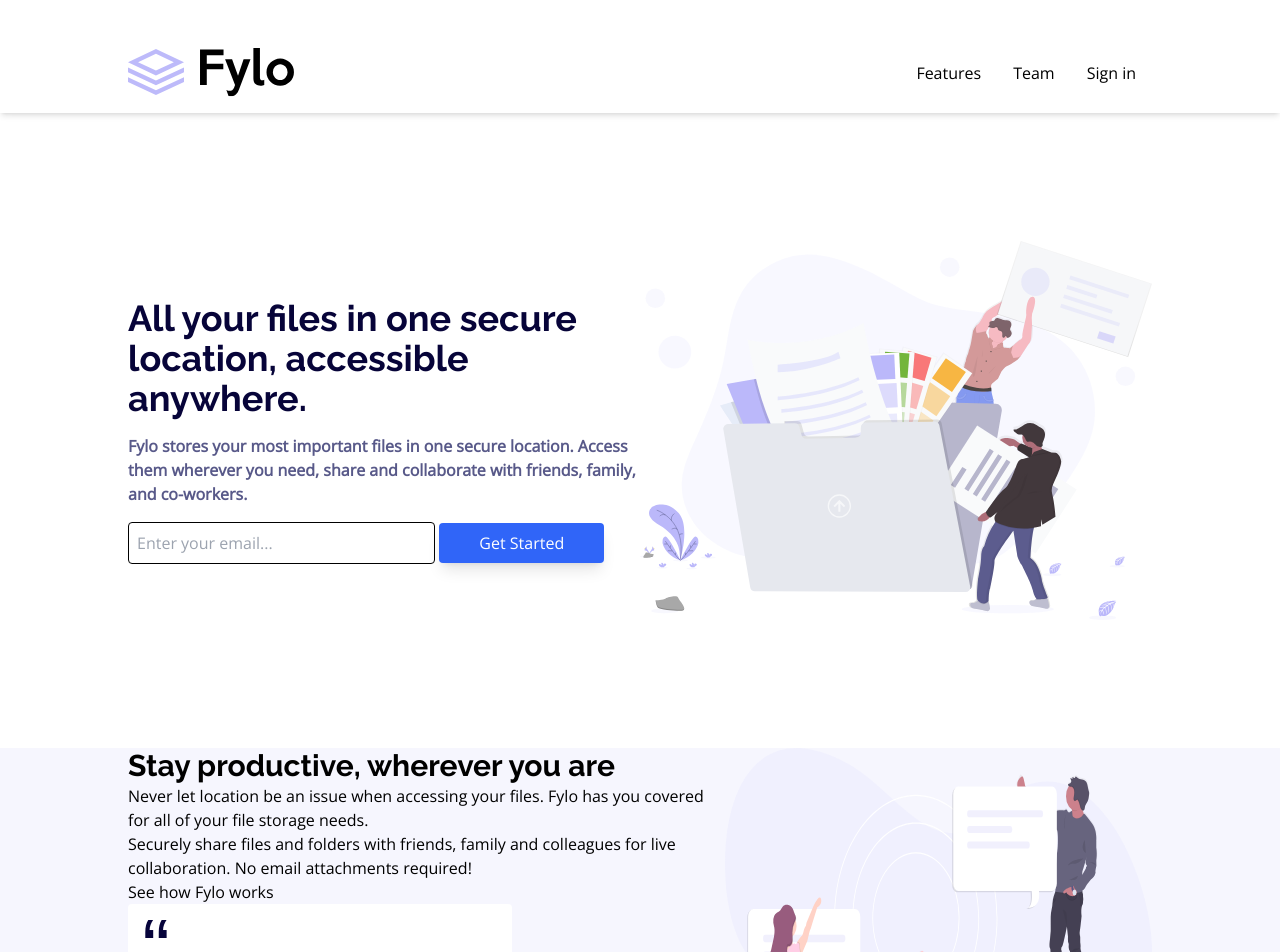
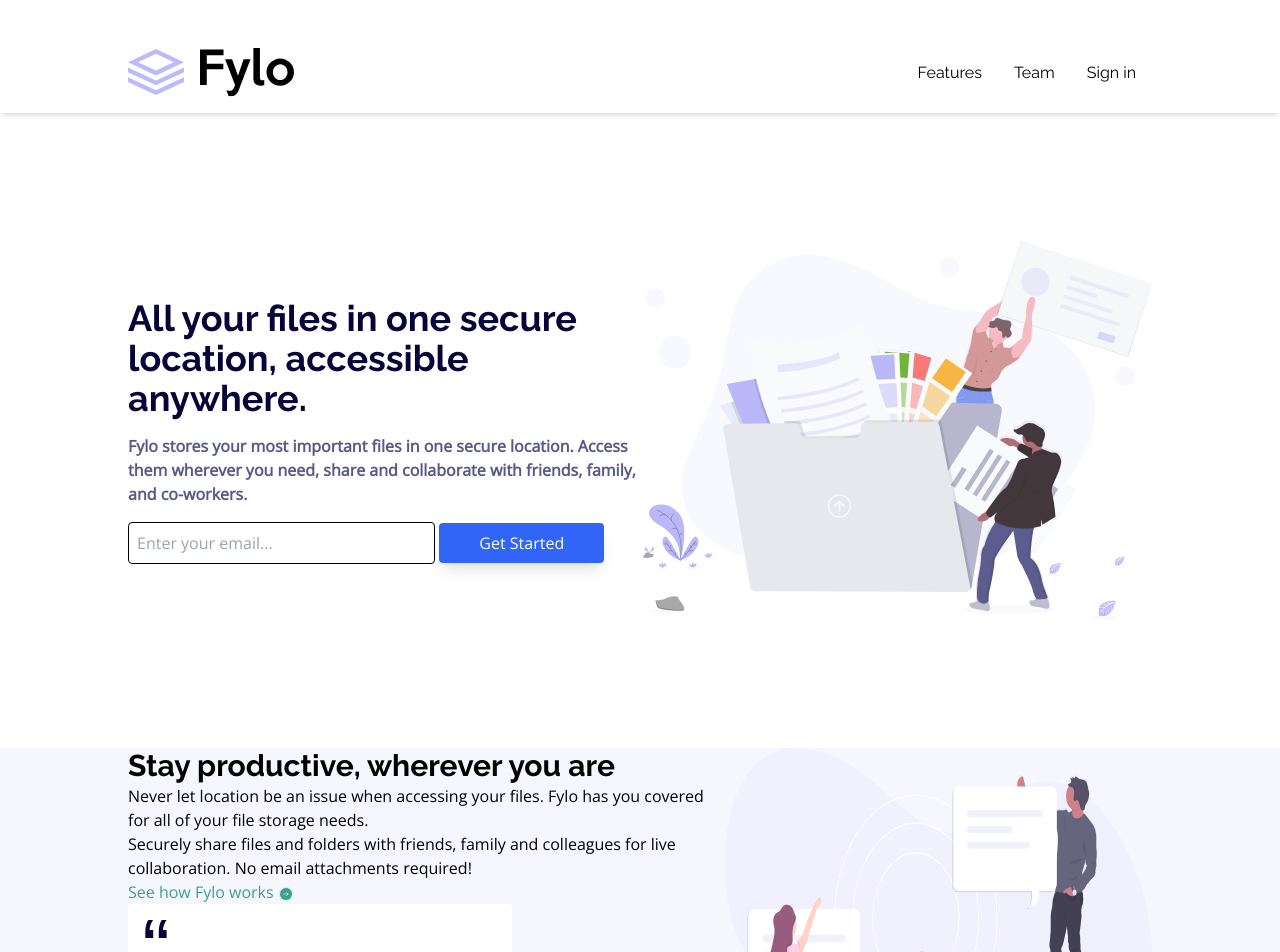
Before and after one commit to lilKriT/fylo-landing-page, a website built with webpack: page src/template.html in a window 1280 px wide. Shown: the top 952 px of the page. Built offline with nearby package versions, Linux system fonts and the light colour scheme.

Commit message:
Styling.

```diff
--- a/src/template.html
+++ b/src/template.html
@@ -16,7 +16,9 @@
   </head>
   <body>
     <!-- Header -->
-    <header class="flex justify-center sticky top-0 backdrop-blur-sm shadow-md">
+    <header
+      class="flex justify-center sticky top-0 backdrop-blur-sm shadow-md font-raleway"
+    >
       <nav class="flex justify-between w-4/5 max-w-6xl mt-12 mb-4">
         <a href="#">
           <img
@@ -76,7 +78,10 @@
             Securely share files and folders with friends, family and colleagues
             for live collaboration. No email attachments required!
           </p>
-          <a href="#">See how Fylo works</a>
+          <a href="#" class="text-moderateCyan"
+            >See how Fylo works
+            <img src="./images/icon-arrow.svg" alt="" class="inline-block"
+          /></a>
           <figure class="bg-white max-w-sm rounded p-4 flex flex-col gap-4">
             <img src="./images/icon-quotes.svg" alt="" class="w-6" />
             <blockquote>
```
